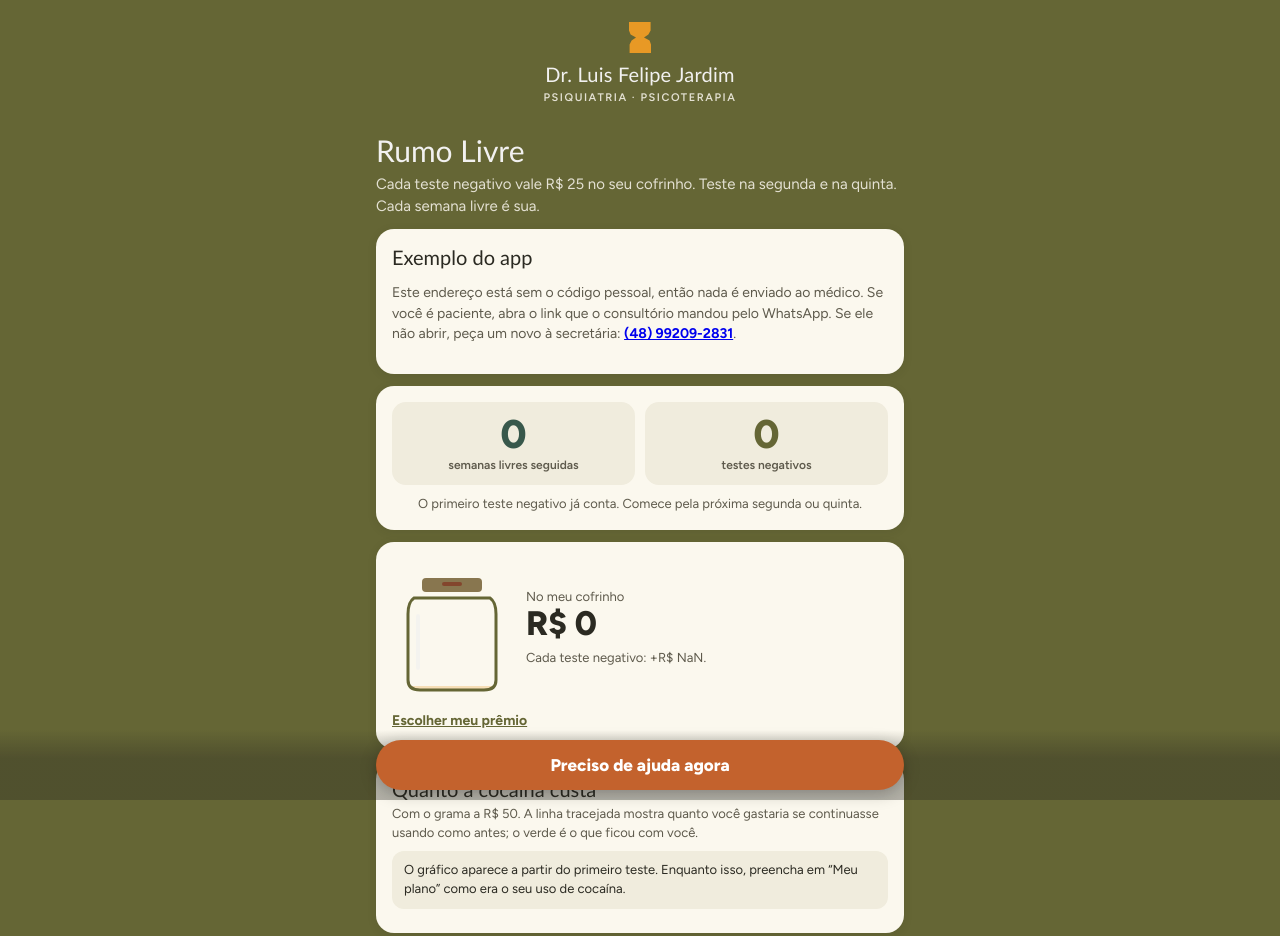
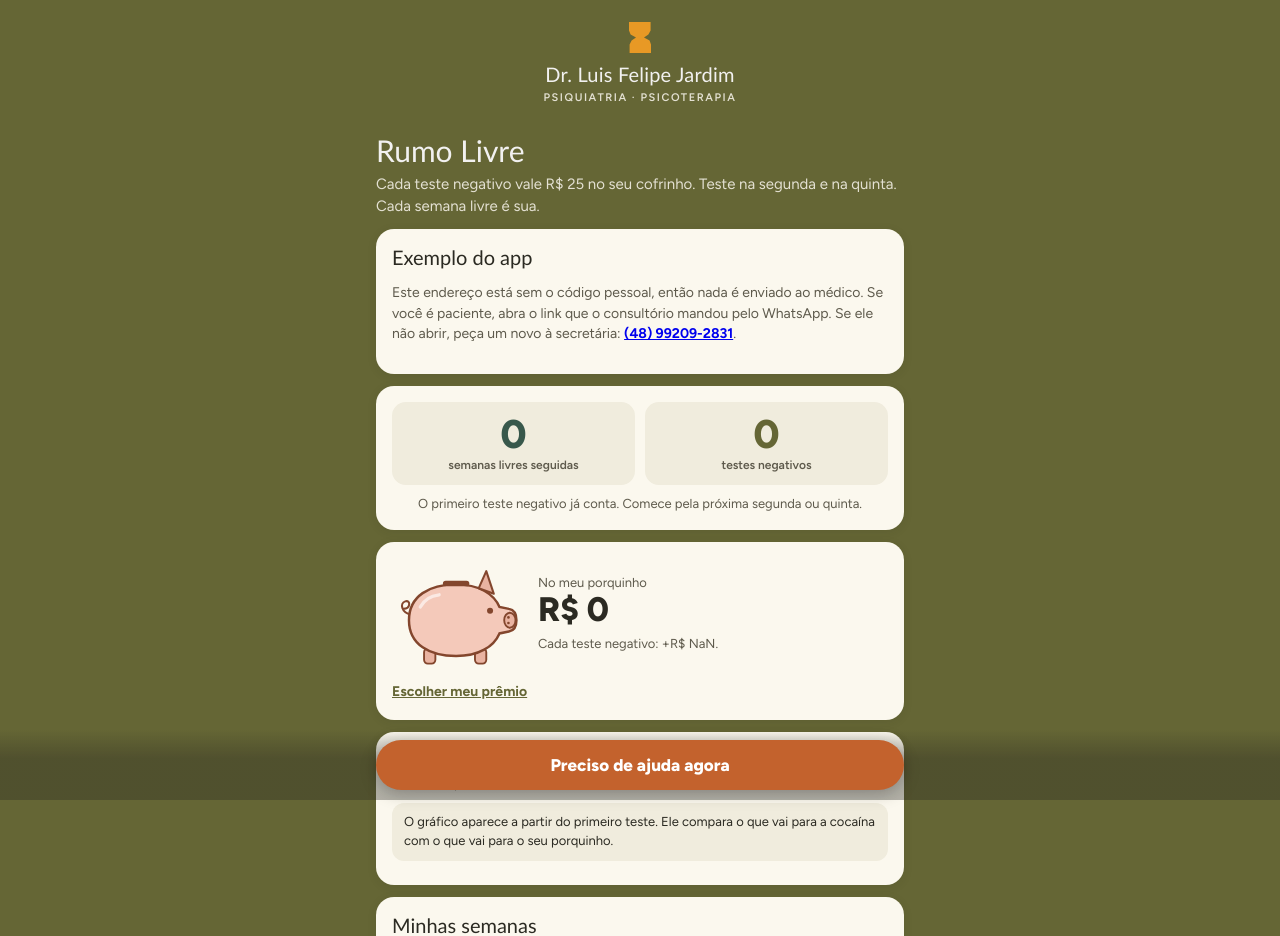
Before and after one commit to drluisfelipejardimpsiquiatra/regua-sintomas, a plain HTML site: page rumo.html in a window 1280 px wide. Shown: the top 936 px of the page. Drawn offline with Linux system fonts and the light colour scheme.

Commit message:
Rumo Livre: porquinho e gráfico cocaína × porquinho
O cofrinho virou um porquinho que enche de moedas conforme o saldo
se aproxima do prêmio. O gráfico de custo agora compara, acumulado
por semana, o gasto com cocaína nos dias de uso relatados (gramas
por dia × preço do grama, padrão 1 g a R$ 50) com o dinheiro guardado
no porquinho. Os gramas e o preço informados vão junto do registro
para o painel mostrar o mesmo gráfico.

Co-Authored-By: Claude Opus 5.5 <noreply@anthropic.com>
Claude-Session: https://claude.ai/code/session_014NtyXTcFqRY6xNxyRNXKVB

```diff
--- a/rumo.html
+++ b/rumo.html
@@ -30,8 +30,8 @@ header p{margin:6px 0 0;color:var(--on-bg-soft);line-height:1.45;font-size:15px}
 .pl span{font-size:12px;color:var(--soft);font-weight:600}
 .pl.alt b{color:var(--brand)}
 /* cofrinho */
-.cofre{display:grid;grid-template-columns:120px 1fr;gap:14px;align-items:center}
-.cofre svg{width:120px;height:auto;display:block}
+.cofre{display:grid;grid-template-columns:132px 1fr;gap:14px;align-items:center}
+.cofre svg{width:132px;height:auto;display:block}
 .saldo{font:800 34px/1 var(--f-body);color:var(--ink);font-variant-numeric:tabular-nums}
 .barra{height:12px;border-radius:8px;background:var(--track);overflow:hidden;margin-top:8px}
 .barra i{display:block;height:100%;background:var(--accent);border-radius:8px;transition:width .8s}
@@ -146,9 +146,9 @@ ul.lista{padding-left:20px;margin:8px 0;line-height:1.5}
 
     <section class="card" aria-label="Meu cofrinho">
       <div class="cofre">
-        <svg viewBox="0 0 120 140" id="pote" role="img" aria-label="Cofrinho"></svg>
+        <svg viewBox="0 0 140 118" id="pote" role="img" aria-label="Porquinho"></svg>
         <div style="min-width:0">
-          <div class="sub">No meu cofrinho</div>
+          <div class="sub">No meu porquinho</div>
           <div class="saldo" id="kSaldo">R$ 0</div>
           <div class="premio" id="kPremio"></div>
           <div class="barra" id="kBarraBox"><i id="kBarra" style="width:0"></i></div>
@@ -159,19 +159,16 @@ ul.lista{padding-left:20px;margin:8px 0;line-height:1.5}
       <button class="lnk" id="bPremio">Escolher meu prêmio</button>
     </section>
 
-    <section class="card" aria-label="Quanto a cocaína custa" id="cCusto" hidden>
-      <h2>Quanto a cocaína custa</h2>
+    <section class="card" aria-label="Cocaína ou porquinho" id="cCusto" hidden>
+      <h2>Cocaína × porquinho</h2>
       <div class="sub" id="custoSub"></div>
-      <div id="custoVazio" class="ajuda" hidden>Para ver a sua conta, preencha em <button class="lnk" id="bCustoPlano" style="padding:0">Meu plano</button> quantos gramas você usava por dia de uso e quantos dias por semana.</div>
+      <div id="custoVazio" class="ajuda" hidden></div>
       <div id="custoBox">
-        <div class="placar" style="grid-template-columns:repeat(3,1fr);margin-top:10px">
-          <div class="pl"><b id="cPerda" style="font-size:19px;white-space:nowrap;color:var(--bad-text)">—</b><span>se continuasse usando</span></div>
-          <div class="pl"><b id="cGasto" style="font-size:19px;white-space:nowrap;color:var(--bad-text)">—</b><span>gastei nos lapsos</span></div>
-          <div class="pl"><b id="cGanho" style="font-size:19px;white-space:nowrap">—</b><span>ganhei</span></div>
-        </div>
+        <div class="placar" id="custoTiles" style="margin-top:10px"></div>
         <div id="custoGraf" style="margin-top:10px"></div>
-        <div class="leg"><span><i style="border-top:3px dashed var(--bad);height:0;border-radius:0;width:16px"></i>se continuasse usando</span><span><i style="background:var(--bad)"></i>gastei nos lapsos</span><span><i style="background:var(--ok)"></i>ganhei: o que não gastei + cofrinho</span></div>
+        <div class="leg" id="custoLeg"></div>
         <div class="ajuda" id="custoFrase" style="margin-top:10px"></div>
+        <button class="lnk" id="bCustoPlano">Ajustar quanto eu usava e o preço do grama</button>
       </div>
     </section>
 
@@ -372,15 +369,23 @@ function calcula() {
 
 /* ---------- desenho ---------- */
 function pote(saldo, meta) {
+  // porquinho: o corpo enche de âmbar (com moedas) conforme o saldo se aproxima do prêmio
   const p = meta ? Math.max(0, Math.min(saldo / meta, 1)) : Math.min(saldo / 600, 1);
-  const top = 40, base = 128, h = (base - top) * p, y = base - h;
-  let moedas = ""; const n = Math.min(Math.floor(saldo / 25), 24);
-  for (let i = 0; i < n; i++) { const cx = 30 + (i % 4) * 20 + (Math.floor(i / 4) % 2) * 10, cy = base - 8 - Math.floor(i / 4) * 9; if (cy > y - 2) moedas += `<ellipse cx="${cx}" cy="${cy}" rx="9" ry="4" fill="var(--ambar)" stroke="var(--cafe)" stroke-width="1"/>`; }
-  return `<defs><clipPath id="vidro"><path d="M22 40 Q16 44 16 56 V122 Q16 132 28 132 H92 Q104 132 104 122 V56 Q104 44 98 40 Z"/></clipPath></defs>
-  <rect x="30" y="20" width="60" height="14" rx="4" fill="var(--oliva-dourado)"/><rect x="50" y="24" width="20" height="4" rx="2" fill="var(--cafe)"/>
-  <g clip-path="url(#vidro)"><rect x="0" y="${y}" width="120" height="${h + 10}" fill="var(--ambar)" opacity=".28"/>${moedas}</g>
-  <path d="M22 40 Q16 44 16 56 V122 Q16 132 28 132 H92 Q104 132 104 122 V56 Q104 44 98 40 Z" fill="none" stroke="var(--oliva)" stroke-width="3"/>
-  <path d="M26 58 V110" stroke="var(--off-white)" stroke-width="4" stroke-linecap="round" opacity=".7"/>`;
+  const top = 30, base = 104, h = (base - top) * p, y = base - h;
+  let moedas = ""; const n = Math.min(Math.floor(saldo / 25), 30);
+  for (let i = 0; i < n; i++) { const fila = Math.floor(i / 6), cx = 28 + (i % 6) * 15 + (fila % 2) * 7, cy = base - 6 - fila * 8; if (cy > y - 2) moedas += `<ellipse cx="${cx}" cy="${cy}" rx="7.5" ry="3.4" fill="var(--ambar)" stroke="var(--cafe)" stroke-width=".9"/>`; }
+  const corpo = "M18 66 C18 40 40 28 68 28 C92 28 108 38 114 52 L124 54 C130 55 132 60 132 66 C132 72 130 77 124 78 L114 80 C108 94 92 104 68 104 C40 104 18 92 18 66 Z";
+  return `<defs><clipPath id="barriga"><path d="${corpo}"/></clipPath></defs>
+  <rect x="34" y="96" width="12" height="16" rx="4" fill="#E9B3A1" stroke="var(--cafe)" stroke-width="2"/><rect x="88" y="96" width="12" height="16" rx="4" fill="#E9B3A1" stroke="var(--cafe)" stroke-width="2"/>
+  <path d="M20 60 C10 58 8 48 14 46 C20 44 20 54 12 54" fill="none" stroke="var(--cafe)" stroke-width="2.2" stroke-linecap="round"/>
+  <path d="${corpo}" fill="#F4C9BA"/>
+  <g clip-path="url(#barriga)"><rect x="0" y="${y}" width="140" height="${h + 12}" fill="var(--ambar)" opacity=".35"/>${moedas}</g>
+  <path d="${corpo}" fill="none" stroke="var(--cafe)" stroke-width="2.6"/>
+  <path d="M92 32 L100 14 L108 38 Z" fill="#E9B3A1" stroke="var(--cafe)" stroke-width="2.2" stroke-linejoin="round"/>
+  <rect x="54" y="24" width="28" height="6" rx="3" fill="var(--cafe)"/>
+  <circle cx="104" cy="56" r="3.2" fill="var(--cafe)"/>
+  <ellipse cx="125" cy="66" rx="6" ry="8" fill="#E9B3A1" stroke="var(--cafe)" stroke-width="2"/><circle cx="123.5" cy="63" r="1.4" fill="var(--cafe)"/><circle cx="123.5" cy="69" r="1.4" fill="var(--cafe)"/>
+  <path d="M30 52 C34 44 42 40 50 39" fill="none" stroke="#fff" stroke-width="3.5" stroke-linecap="round" opacity=".6"/>`;
 }
 function desenha() {
   const C = calcula(), P = H.plano;
@@ -415,52 +420,58 @@ function desenha() {
 
 /* ---------- custo da cocaína: perda x ganho ---------- */
 function custo(C) {
-  const P = H.plano, g = +P.gr || 0, ds = Math.min(+P.ds || 0, 7), pg = +P.pg || CFG.precoG;
-  if (!(g > 0 && ds > 0) || !C.semanas.length) return null;
-  const base = g * ds * pg, h = hoje();
-  let proj = 0, gasto = 0, evit = 0, cof = 0;
-  const pts = [{ w: C.semanas[0].w, proj: 0, gasto: 0, ganho: 0 }];
+  // gasto real = dias de uso relatados (ou 1 dia por teste positivo) × gramas por dia × preço do grama
+  const P = H.plano, pg = +P.pg || CFG.precoG, gInf = +P.gr > 0, g = gInf ? +P.gr : 1, ds = Math.min(+P.ds || 0, 7);
+  if (!C.semanas.length) return null;
+  const base = ds > 0 ? g * ds * pg : 0, h = hoje();
+  let proj = 0, gasto = 0, evit = 0, cof = 0, diasUso = 0;
+  const pts = [{ w: C.semanas[0].w, proj: 0, gasto: 0, cof: 0 }];
   C.semanas.forEach((x) => {
     const fim = somaDias(x.w, 6), frac = fim < h ? 1 : Math.min(7, (dataDe(h) - dataDe(x.w)) / 864e5 + 1) / 7;
     let dias = Math.min(H.regs.filter((r) => segDe(r.d) === x.w).reduce((a, r) => a + (+(r.v && r.v.us) || 0), 0), 7);
     if (!dias && x.sl.some((s) => s.st === "pos")) dias = 1;
     const sem = base * frac, gastoSem = dias * g * pg;
-    proj += sem; gasto += gastoSem; evit += Math.max(0, sem - gastoSem); cof += x.sl.reduce((a, s) => a + (s.val || 0), 0);
-    pts.push({ w: somaDias(x.w, 7), proj, gasto, ganho: evit + cof });
+    diasUso += dias; proj += sem; gasto += gastoSem; evit += Math.max(0, sem - gastoSem); cof += x.sl.reduce((a, s) => a + (s.val || 0), 0);
+    pts.push({ w: somaDias(x.w, 7), proj, gasto, cof });
   });
-  return { base, pg, g, proj, gasto, evit, cof, ganho: evit + cof, gramas: evit / pg, pts };
+  return { base, pg, g, gInf, ds, proj, gasto, evit, cof, diasUso, gramas: evit / pg, pts };
 }
 function desenhaCusto(K, C) {
   const mostra = CFG.subs.includes("coc") || (+H.plano.gr > 0);
   $("cCusto").hidden = !mostra; if (!mostra) return;
   const pg = +H.plano.pg || CFG.precoG;
-  $("custoSub").textContent = `Com o grama a ${real(pg)}. A linha tracejada mostra quanto você gastaria se continuasse usando como antes; o verde é o que ficou com você.`;
-  $("custoVazio").hidden = !!K; $("custoBox").hidden = !K;
-  if (!C.semanas.length && !K) { $("custoVazio").hidden = false; $("custoVazio").innerHTML = "O gráfico aparece a partir do primeiro teste. Enquanto isso, preencha em “Meu plano” como era o seu uso de cocaína."; return; }
-  if (!K) return;
-  $("cPerda").textContent = real(K.proj); $("cGasto").textContent = real(K.gasto); $("cGanho").textContent = real(K.ganho);
+  if (!K) { $("custoBox").hidden = true; $("custoVazio").hidden = false; $("custoVazio").textContent = "O gráfico aparece a partir do primeiro teste. Ele compara o que vai para a cocaína com o que vai para o seu porquinho."; $("custoSub").textContent = `Grama a ${real(pg)}.`; return; }
+  $("custoBox").hidden = false; $("custoVazio").hidden = true;
+  $("custoSub").textContent = `Cada dia de uso custa cerca de ${real(K.g * pg)} (${String(K.g).replace(".", ",")} g a ${real(pg)} o grama)${K.gInf ? "" : ", uma estimativa: ajuste abaixo"}. Cada teste negativo enche o porquinho.`;
+  const tiles = [["Gastei com cocaína", K.gasto, "var(--bad-text)"], ["Guardei no porquinho", K.cof, "var(--ok)"]];
+  if (K.base) tiles.push(["Deixei de gastar", K.evit, "var(--brand)"]);
+  $("custoTiles").style.gridTemplateColumns = `repeat(${tiles.length},1fr)`;
+  $("custoTiles").innerHTML = tiles.map(([l, v, c]) => `<div class="pl"><b style="font-size:19px;white-space:nowrap;color:${c}">${real(v)}</b><span>${l}</span></div>`).join("");
   const pts = K.pts, W = 520, Hh = 210, pl = 50, pr = 14, pt = 14, pb = 26;
-  const max = Math.max(K.proj, K.ganho, K.gasto, 100), passo = Math.pow(10, Math.floor(Math.log10(max))) * (max / Math.pow(10, Math.floor(Math.log10(max))) > 5 ? 2 : max / Math.pow(10, Math.floor(Math.log10(max))) > 2 ? 1 : 0.5);
+  const max = Math.max(K.gasto, K.cof, 100), ord = Math.pow(10, Math.floor(Math.log10(max))), passo = ord * (max / ord > 5 ? 2 : max / ord > 2 ? 1 : 0.5);
   const top = Math.ceil(max / passo) * passo;
   const x = (i) => pl + i / Math.max(pts.length - 1, 1) * (W - pl - pr), y = (v) => pt + (1 - v / top) * (Hh - pt - pb);
   let g = "";
   for (let v = 0; v <= top + 0.1; v += passo) g += `<line x1="${pl}" x2="${W - pr}" y1="${y(v)}" y2="${y(v)}" stroke="var(--line)"/><text x="${pl - 6}" y="${y(v) + 4}" text-anchor="end">${v >= 1000 ? (v / 1000).toLocaleString("pt-BR") + " mil" : v}</text>`;
   const caminho = (k) => pts.map((p, i) => (i ? "L" : "M") + x(i).toFixed(1) + "," + y(p[k]).toFixed(1)).join("");
-  const area = (k, cor) => `<path d="${caminho(k)}L${x(pts.length - 1)},${y(0)}L${x(0)},${y(0)}Z" fill="var(--${cor})" opacity=".14"/>`;
-  g += area("ganho", "ok") + area("gasto", "bad");
-  g += `<path d="${caminho("proj")}" fill="none" stroke="var(--bad)" stroke-width="2.5" stroke-dasharray="6 5"/>`;
-  g += `<path d="${caminho("gasto")}" fill="none" stroke="var(--bad)" stroke-width="3"/><path d="${caminho("ganho")}" fill="none" stroke="var(--ok)" stroke-width="3.5"/>`;
+  const area = (k, cor) => `<path d="${caminho(k)}L${x(pts.length - 1)},${y(0)}L${x(0)},${y(0)}Z" fill="var(--${cor})" opacity=".16"/>`;
+  g += area("cof", "ok") + area("gasto", "bad");
+  g += `<path d="${caminho("gasto")}" fill="none" stroke="var(--bad)" stroke-width="3.2"/><path d="${caminho("cof")}" fill="none" stroke="var(--ok)" stroke-width="3.6"/>`;
   const u = pts.length - 1;
-  g += `<circle cx="${x(u)}" cy="${y(K.ganho)}" r="5" fill="var(--ok)"/><circle cx="${x(u)}" cy="${y(K.proj)}" r="4" fill="var(--bad)"/>`;
+  g += `<circle cx="${x(u)}" cy="${y(K.cof)}" r="5.5" fill="var(--ok)"/><circle cx="${x(u)}" cy="${y(K.gasto)}" r="4.5" fill="var(--bad)"/>`;
   const n = Math.min(pts.length, 5);
   [...new Set(Array.from({ length: n }, (_, i) => Math.round(i * u / Math.max(n - 1, 1))))].forEach((i) => (g += `<text x="${x(i)}" y="${Hh - 8}" text-anchor="${i === u && u ? "end" : i === 0 ? "start" : "middle"}">${dBR(pts[i].w)}</text>`));
-  $("custoGraf").innerHTML = `<svg viewBox="0 0 ${W} ${Hh}" style="width:100%;height:auto;display:block" role="img" aria-label="Gráfico: quanto a cocaína custaria e quanto você ganhou">${g}</svg>`;
-  const ano = K.base * 52, gr = K.gramas;
-  $("custoFrase").innerHTML = `Usando como antes, a cocaína custaria <b>${real(K.base)} por semana</b> e <b>${real(ano)} em um ano</b>. ` +
-    (gr >= 1 ? `Até agora, cerca de <b>${Math.round(gr).toLocaleString("pt-BR")} gramas</b> deixaram de entrar no seu corpo. ` : "") +
-    (K.ganho > K.proj ? "Somando o cofrinho, os seus ganhos já passaram do que a cocaína teria custado." : `Cada semana livre põe ${real(K.base)} de volta no seu bolso, mais o cofrinho.`);
+  $("custoGraf").innerHTML = `<svg viewBox="0 0 ${W} ${Hh}" style="width:100%;height:auto;display:block" role="img" aria-label="Gráfico: gasto com cocaína e dinheiro no porquinho">${g}</svg>`;
+  $("custoLeg").innerHTML = `<span><i style="background:var(--bad)"></i>gasto com cocaína</span><span><i style="background:var(--ok)"></i>no porquinho</span>`;
+  const frases = [];
+  if (K.cof > K.gasto) frases.push(`O porquinho está ganhando: <b>${real(K.cof - K.gasto)}</b> a mais no porquinho do que na cocaína.`);
+  else if (K.gasto > 0) frases.push(`A cocaína já levou <b>${real(K.gasto)}</b> (${K.diasUso} dia${K.diasUso === 1 ? "" : "s"} de uso). Cada teste negativo daqui para a frente vira o jogo para o porquinho.`);
+  else frases.push("Nenhum real para a cocaína até agora. Todo o dinheiro está indo para você.");
+  if (K.base) frases.push(`Usando como antes, seriam <b>${real(K.base)} por semana</b> e <b>${real(K.base * 52)} em um ano</b>.${K.gramas >= 1 ? ` Cerca de <b>${Math.round(K.gramas).toLocaleString("pt-BR")} gramas</b> deixaram de entrar no seu corpo.` : ""}`);
+  else frases.push("Preencha em “Meu plano” quantos dias por semana você usava para ver também quanto deixou de gastar.");
+  $("custoFrase").innerHTML = frases.join(" ");
 }
-$("bCustoPlano").onclick = () => { $("plano").open = true; $("pGr").focus(); $("plano").scrollIntoView({ behavior: "smooth" }); };
+$("bCustoPlano").onclick = () => { $("plano").open = true; $("plano").scrollIntoView({ behavior: "smooth" }); setTimeout(() => $("pGr").focus(), 400); };
 
 /* ---------- formulário ---------- */
 const sel = { res: {}, quem: null, md: null, apoio: new Set(), gat: new Set(), semTeste: false };
@@ -528,6 +539,7 @@ $("send").onclick = async () => {
   if (comTeste) { partes.push("t=" + CFG.subs.map((s) => s + "." + sel.res[s]).join(",")); if (sel.quem) partes.push("q=" + sel.quem); }
   ITENS.forEach((it) => partes.push(it[0] + "=" + V[it[0]]));
   if (sel.md) partes.push("md=" + sel.md);
+  if (+H.plano.gr > 0) partes.push("gr=" + H.plano.gr); if (+H.plano.ds > 0) partes.push("ds=" + H.plano.ds); if (+H.plano.pg > 0) partes.push("pg=" + H.plano.pg);
   if (sel.apoio.size) partes.push("ap=" + [...sel.apoio].join(","));
   if (sel.gat.size) partes.push("gt=" + [...sel.gat].join(","));
   const obs = $("obs").value.trim(); if (obs) partes.push("obs=" + limpa(obs, 500));
```
